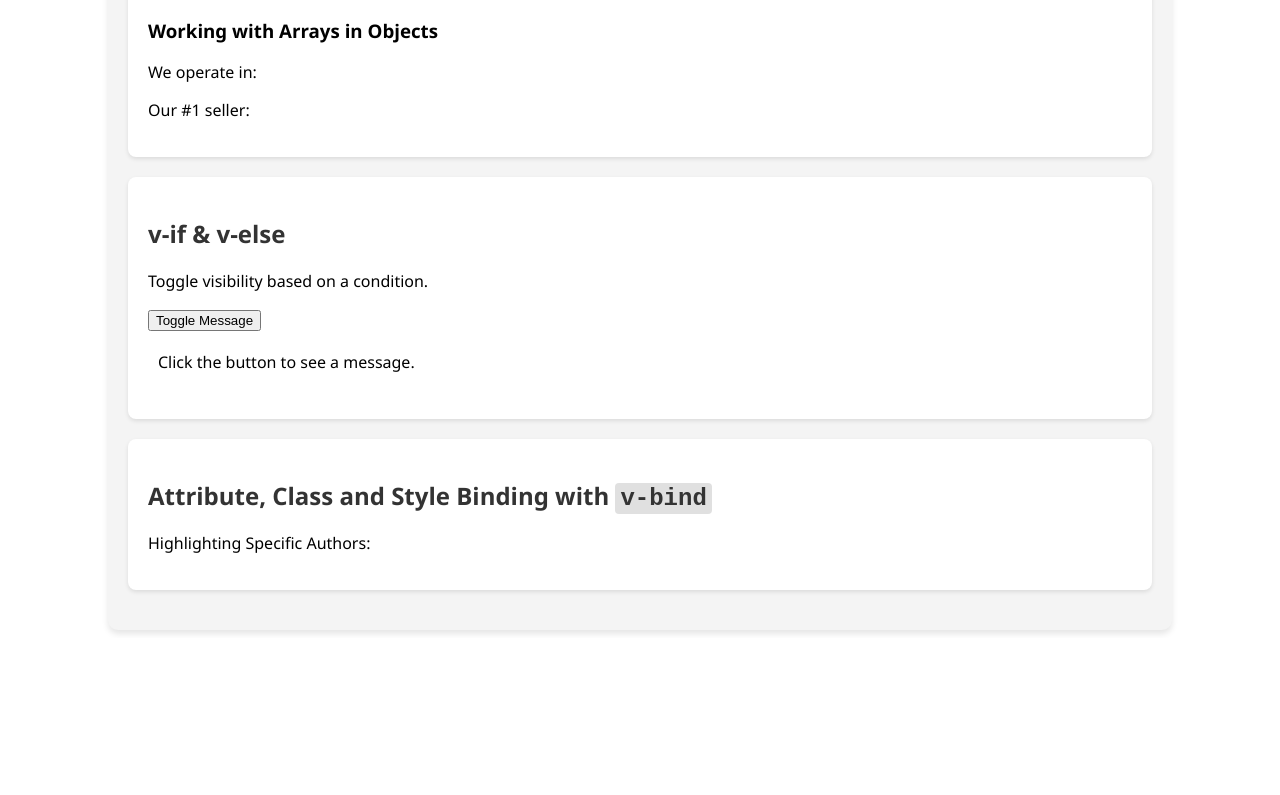
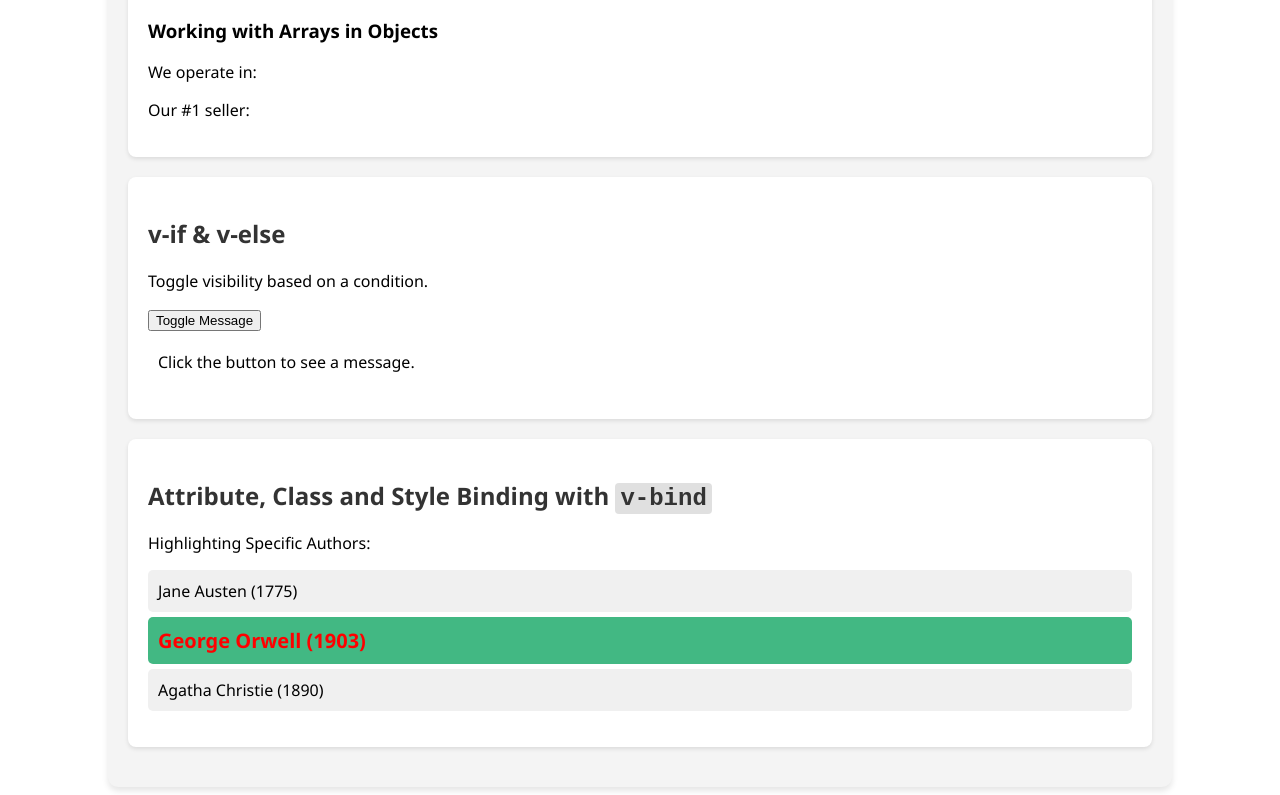
Before and after one commit to Akirakennsr/zqian-library, a Vue app: page / in a window 1280 px wide. Shown: the part 1731-2526 px from the top of the page. Before the commit the page ends 2369 px from the top, so only its background shows below. Built offline with nearby package versions, Linux system fonts and the light colour scheme.

Commit message:
activity 2.2

```diff
--- a/src/assets/components/JSON.vue
+++ b/src/assets/components/JSON.vue
@@ -90,6 +90,17 @@
     <section class="lab-section">
       <h2>Attribute, Class and Style Binding with <code>v-bind</code></h2>
       <p>Highlighting Specific Authors:</p>
+      <ul>
+        <li
+          v-for="author in authors"
+          :key="author.id"
+          :class="{ 'highlight': author.name === 'George Orwell' }"
+          :style="author.name === 'George Orwell' ? { color: 'red', fontWeight: 'bolder', fontSize: '20px' } : {}"
+        >
+          {{ author.name }} ({{ author.birthYear }})
+          <span v-if="author.name === 'George Orwell'" class="special-badge"></span>
+        </li>
+      </ul>
 
     </section>
   </div>
```
